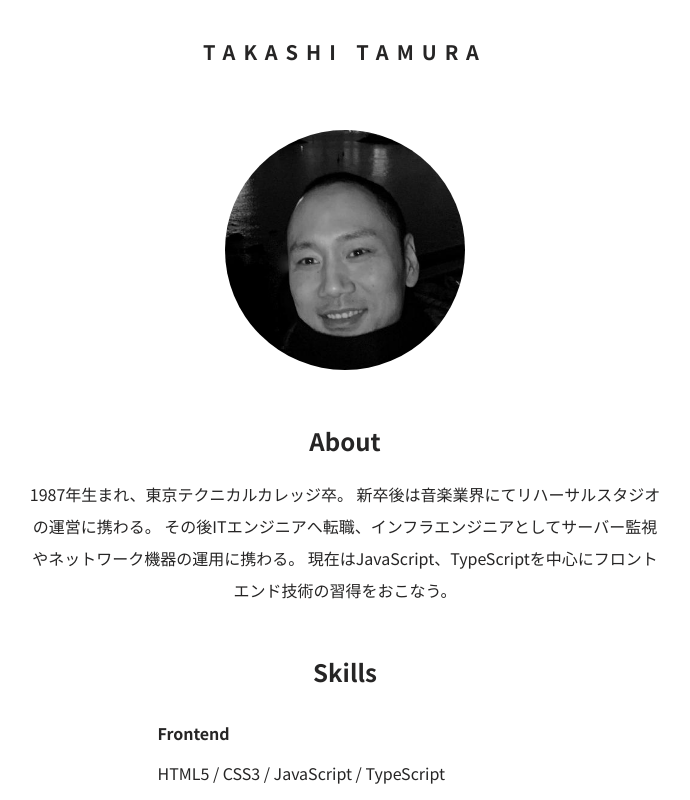
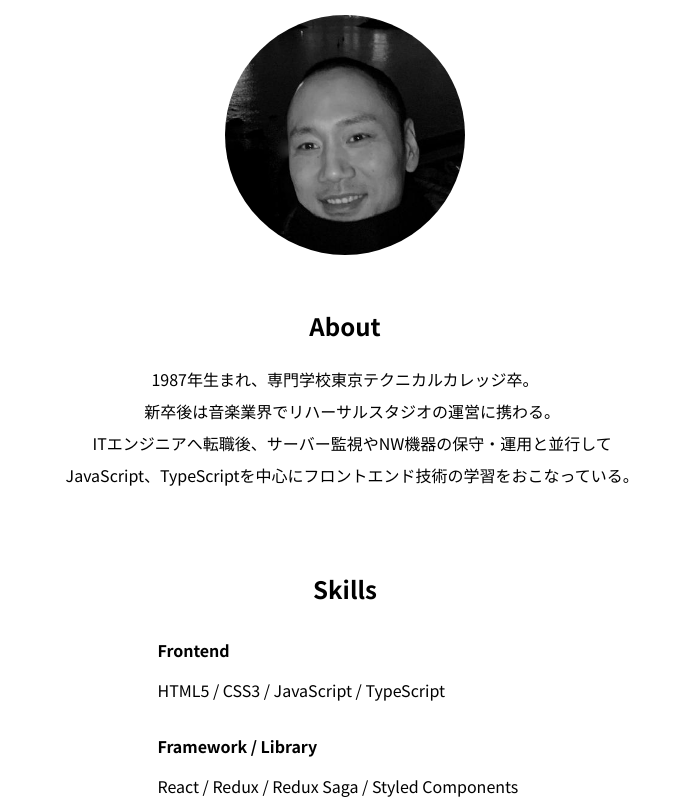
Before and after one commit to tam-t-3/Takashi-Tamura-Mysite, a React (Create React App) app: page / in a window 1280 px wide. Shown: the part 180-980 px from the top of the page, without its empty margins (295-985 px from the left). Built offline with nearby package versions, Linux system fonts and the light colour scheme; the HTML template or start-up script is replaced by a standard one.

Commit message:
fixed font-size & aboutTxt.profile new line

```diff
--- a/src/Components/Atoms/TopStrings/TopTitle.tsx
+++ b/src/Components/Atoms/TopStrings/TopTitle.tsx
@@ -20,7 +20,7 @@ const Title = styled.h1`
   text-align: center;
   letter-spacing: 8px;
   margin: 0 auto;
-  font-size: 20px;
+  font-size: 24px;
   color: #262525;
 `;
 
--- a/src/Components/Organisms/Top/TopMainSection.tsx
+++ b/src/Components/Organisms/Top/TopMainSection.tsx
@@ -21,11 +21,11 @@ const TopMainSection: React.FC = () => {
 };
 
 const LayoutMain = styled.div`
-  padding-top: 217px;
+  padding-top: 128px;
 `;
 
 const LayoutMyIcon = styled.div`
-  margin-top: 64px;
+  margin-top: 32px;
 `;
 
 const fadeIn = keyframes`
--- a/src/Components/Organisms/Top/TopTextSection.tsx
+++ b/src/Components/Organisms/Top/TopTextSection.tsx
@@ -34,7 +34,8 @@ const TopTextSection: React.FC = () => {
 };
 
 const TextSection = styled.div`
-  color: #262525;
+  white-space: pre-wrap;
+  font-size: 16px;
   max-width: 640px;
   text-align: center;
   margin: 0 auto;
--- a/src/Constant/projects.ts
+++ b/src/Constant/projects.ts
@@ -10,8 +10,8 @@ export const works = [
     url: "https://basic-population.web.app",
   },
   {
-    title: "アプリケーション名(開発中)",
-    description: "アプリケーション説明",
+    title: "Undeveloped",
+    description: "Explanation",
     thumb,
     url: "",
   },
--- a/src/Constant/strings.ts
+++ b/src/Constant/strings.ts
@@ -18,10 +18,10 @@ export const subTitle = {
 export const aboutTxt = {
   myname: "TAKASHI TAMURA",
   mymail: "takashi.t.abc.20@gmail.com",
-  profile: `1987年生まれ、東京テクニカルカレッジ卒。
-    新卒後は音楽業界にてリハーサルスタジオの運営に携わる。
-    その後ITエンジニアへ転職、インフラエンジニアとしてサーバー監視やネットワーク機器の運用に携わる。
-    現在はJavaScript、TypeScriptを中心にフロントエンド技術の習得をおこなう。
+  profile: `1987年生まれ、専門学校東京テクニカルカレッジ卒。
+    新卒後は音楽業界でリハーサルスタジオの運営に携わる。
+    ITエンジニアへ転職後、サーバー監視やNW機器の保守・運用と並行して
+    JavaScript、TypeScriptを中心にフロントエンド技術の学習をおこなっている。
     `,
   "about-detail": "",
   skills:
```
